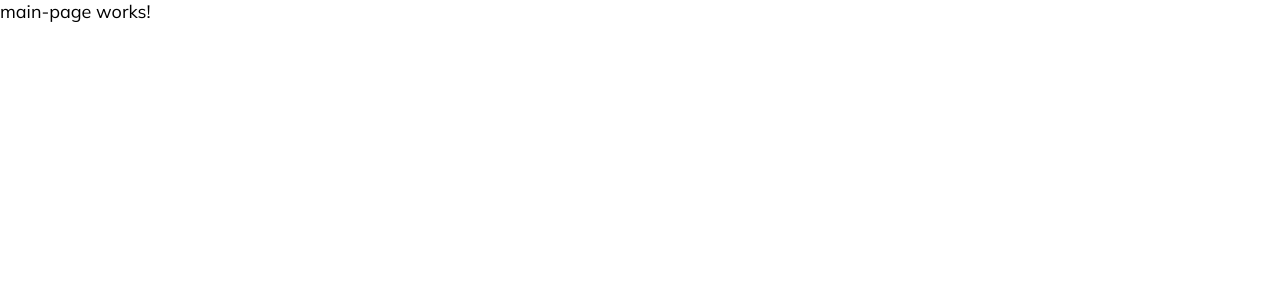
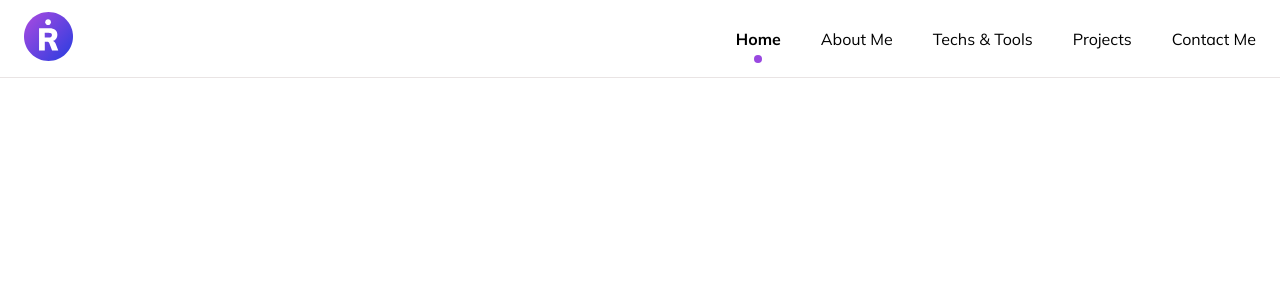
Before and after one commit to razz-21/razz-landing-page, an Angular app: page / in a window 1280 px wide. Shown: the top 300 px of the page. Built offline with nearby package versions, Linux system fonts and the light colour scheme.

Commit message:
feat: navbar for desktop ui

```diff
--- a/src/app/main-page/main-page.component.html
+++ b/src/app/main-page/main-page.component.html
@@ -1 +1,39 @@
-<p>main-page works!</p>
+<nav class="navbar">
+  <div class="navs">
+    <div class="nav-logo">
+      <svg width="49" height="49" viewBox="0 0 49 49" fill="none" xmlns="http://www.w3.org/2000/svg">
+        <path d="M24.5 49C38.031 49 49 38.031 49 24.5C49 10.969 38.031 0 24.5 0C10.969 0 0 10.969 0 24.5C0 38.031 10.969 49 24.5 49Z" fill="url(#paint0_linear)"/>
+        <path d="M34.2624 38.3833H28.0868L25.2317 31.0284C24.9007 30.2009 24.1249 29.7871 22.9042 29.7871H20.794V38.3833H15.0528V16.2876H25.3248C27.9937 16.2876 30.0005 16.8669 31.3453 18.0255C32.6901 19.1633 33.3625 20.7978 33.3625 22.9287C33.3625 24.4183 32.959 25.7114 32.1522 26.8079C31.366 27.8837 30.2488 28.6492 28.8006 29.1044C29.4212 29.2285 29.9798 29.5182 30.4764 29.9733C30.9729 30.4284 31.366 31.0388 31.6556 31.8043L34.2624 38.3833ZM24.3938 25.4424C25.6352 25.4424 26.5351 25.2562 27.0937 24.8838C27.6523 24.4908 27.9316 23.8908 27.9316 23.0839C27.9316 22.2356 27.6523 21.6253 27.0937 21.2529C26.5558 20.8805 25.6558 20.6943 24.3938 20.6943H20.7319V25.4424H24.3938Z" fill="white"/>
+        <path d="M26.95 10.2083C26.95 11.787 25.6703 13.0667 24.0917 13.0667C22.5131 13.0667 21.2333 11.787 21.2333 10.2083C21.2333 8.62972 22.5131 7.35001 24.0917 7.35001C25.6703 7.35001 26.95 8.62972 26.95 10.2083Z" fill="white"/>
+        <defs>
+        <linearGradient id="paint0_linear" x1="42.0583" y1="39.6083" x2="6.53332" y2="7.75833" gradientUnits="userSpaceOnUse">
+        <stop stop-color="#3D3FE0"/>
+        <stop offset="1" stop-color="#9948E0"/>
+        </linearGradient>
+        </defs>
+      </svg>
+    </div>
+    <ul class="nav-items">
+      <li class="nav-item active">
+        <a href="#">Home</a>
+        <div class="active-dot"></div>
+      </li>
+      <li class="nav-item">
+        <a href="#">About Me</a>
+        <div class="active-dot"></div>
+      </li>
+      <li class="nav-item">
+        <a href="#">Techs & Tools</a>
+        <div class="active-dot"></div>
+      </li>
+      <li class="nav-item">
+        <a href="#">Projects</a>
+        <div class="active-dot"></div>
+      </li>
+      <li class="nav-item">
+        <a href="#">Contact Me</a>
+        <div class="active-dot"></div>
+      </li>
+    </ul>
+  </div>
+</nav>
--- a/src/app/main-page/main-page.component.scss
+++ b/src/app/main-page/main-page.component.scss
@@ -0,0 +1,72 @@
+@import "../../styles/variables";
+
+@mixin container-maxwidth {
+  max-width: 1440px;
+  margin: 0 auto;
+}
+
+.navbar {
+  position: relative;
+  height: auto;
+  width: 100%;
+  border-bottom: 1px solid #E9E4E4;
+
+  .navs {
+    @include container-maxwidth();
+
+    display: flex;
+    justify-content: space-between;
+    align-items: center;
+    padding: 0.75rem 1.5rem;
+
+    .nav-items {
+      display: inline-flex;
+
+      .nav-item {
+        &:not(:last-child) {
+          margin-right: 2.5rem;
+        }
+
+        &.active {
+          a {
+            font-weight: 700;
+          }
+
+          .active-dot::after {
+            background-color: $primary-color;
+            opacity: 1;
+          }
+        }
+
+        .active-dot {
+          position: relative;
+          display: flex;
+          justify-content: center;
+
+          &::after {
+            content: "";
+            position: absolute;
+            bottom: -14px;
+            height: 8px;
+            width: 8px;
+            opacity: 0;
+            background-color: $secondary-color;
+            border-radius: 50%;
+          }
+        }
+
+        a {
+          color: inherit;
+
+          &:hover {
+            + .active-dot::after {
+              opacity: 1;
+              transition: ease 300ms;
+            }
+          }
+        }
+      }
+    }
+  }
+
+}
--- a/src/styles/_reboot.scss
+++ b/src/styles/_reboot.scss
@@ -8,7 +8,7 @@
 
 html {
   font-family: 'Mulish', sans-serif;
-  font-size: 18px;
+  font-size: 16px;
   font-weight: 400;
   color: #000000;
 
```
